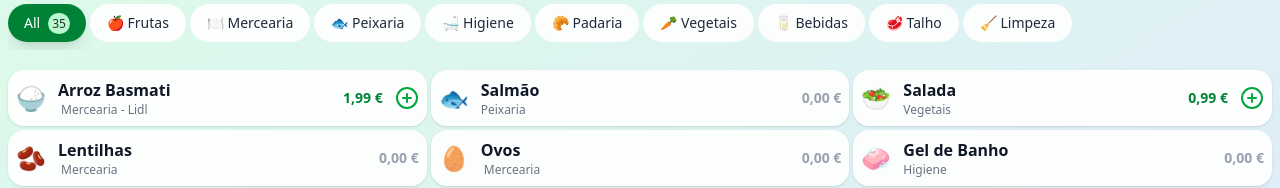
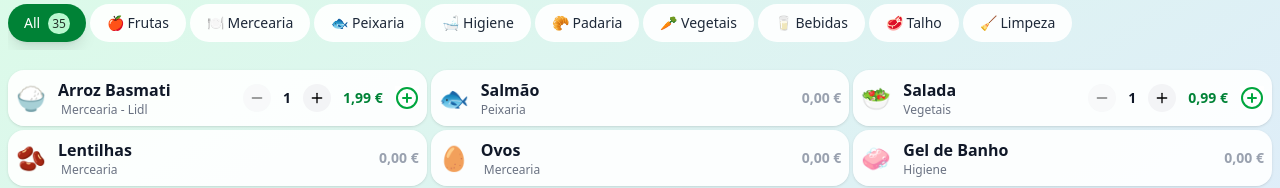
Before and after one commit to LeaGonz/MercApp, a React (Vite) app: page /#/ in a window 1280 px wide. Shown: the part 134-322 px from the top of the page. Built offline with nearby package versions, Linux system fonts and the light colour scheme.

Commit message:
feat(card products): add quantity selector

```diff
--- a/src/components/ProductCard.jsx
+++ b/src/components/ProductCard.jsx
@@ -1,12 +1,22 @@
-import { CirclePlus } from "lucide-react"
+import { CirclePlus, Minus, Plus } from "lucide-react"
 import { formatCurrency } from "../utils/currencyFormat"
+import { useState } from "react"
 
 export default function ProductCard({ product, addToCart }) {
+
+    const [quantity, setQuantity] = useState(1)
 
     const nameInitials = product.name
         .split(" ")
         .map(word => word[0].toUpperCase())
         .join("")
+
+    const selectQuantity = (n) => {
+        const newQuantity = Math.max(1, Math.min(20, quantity + n))
+        setQuantity(newQuantity)
+    }
+
+    const mmButtons = "flex items-center justify-center w-7 h-7 rounded-full bg-gray-100 active:scale-95 transition-all duration-150 hover:bg-gray-200 disabled:opacity-50 disabled:cursor-not-allowed"
 
     return (
         <div className="bg-white/90 rounded-2xl shadow-sm p-2 flex items-center gap-3">
@@ -33,26 +43,60 @@ export default function ProductCard({ product, addToCart }) {
                 </div>
             </div>
 
+            {/* Quantity */}
+            {Number.isFinite(product.price) && product.price > 0 && (
+                <div className="flex items-center gap-3">
+                    <button
+                        className={mmButtons}
+                        disabled={quantity <= 1}
+                        onClick={() => selectQuantity(-1)}
+                    >
+                        <Minus className="w-4 h-4" />
+                    </button>
+
+                    <div className="flex items-center justify-center">
+                        <span className="text-sm font-semibold text-gray-900">{quantity}</span>
+                    </div>
+
+                    <button
+                        className={mmButtons}
+                        disabled={quantity >= 20}
+                        onClick={() => selectQuantity(1)}
+
+                    >
+                        <Plus className="w-4 h-4" />
+                    </button>
+                </div>
+            )}
+
             {/* Price */}
-            <div className="w-24 text-right">
+            <div className="text-right">
+                {quantity > 1 &&
+                    <div className="text-xs text-gray-500">
+                        {quantity}x {formatCurrency(product.price)}
+                    </div>
+                }
                 <div className={`text-sm font-semibold ${product.price ? "text-green-700" : "text-gray-400"}`}>
-                    {formatCurrency(product.price)}
+                    {formatCurrency(product.price * quantity)}
                 </div>
             </div>
 
             {/* Add button */}
-            {(Number.isFinite(product.price) && product.price > 0) &&
+            {Number.isFinite(product.price) && product.price > 0 && (
                 <div className="flex items-center">
                     <button
-                        className="bg-white active:scale-95"
+                        className="bg-white active:scale-95 transition-all duration-150"
                         aria-label={`Add ${product.name}`}
                         style={{ WebkitTapHighlightColor: "transparent" }}
-                        onClick={() => addToCart(product)}
+                        onClick={() => {
+                            addToCart(product, quantity)
+                            setQuantity(1)  // reset default quantity
+                        }}
                     >
                         <CirclePlus className="w-6 h-6 text-green-600" />
                     </button>
                 </div>
-            }
+            )}
         </div >
     )
 }
```
